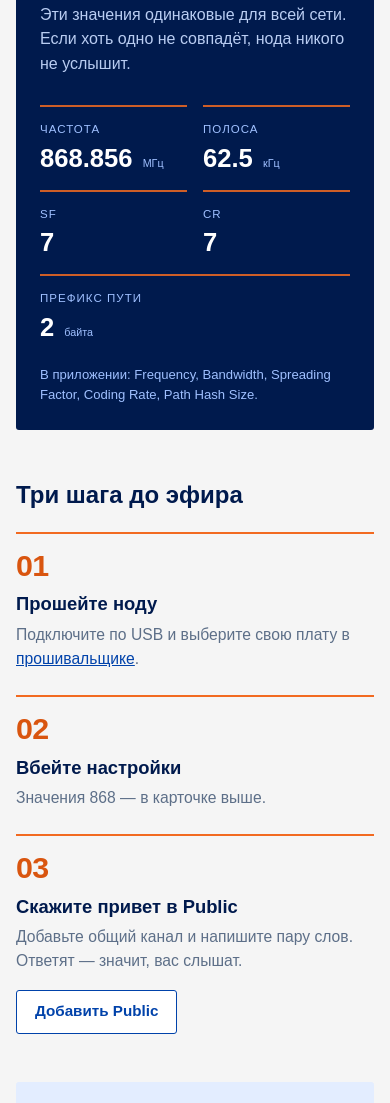
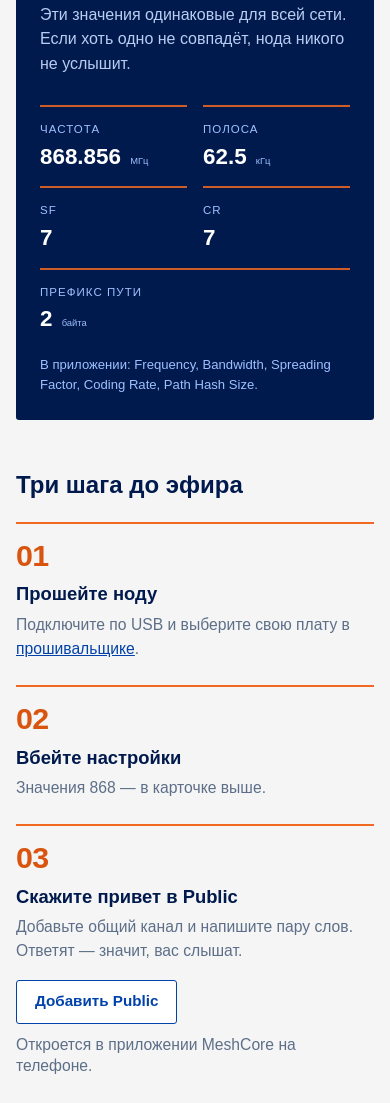
Before and after one commit to alexxxst/meshcore-site, a plain HTML site: page index.html in a window 390 px wide. Shown: the part 888-1991 px from the top of the page. Drawn offline with Linux system fonts and the light colour scheme.

Commit message:
fix: polish mobile settings and Public link hint

```diff
--- a/index.html
+++ b/index.html
@@ -6,8 +6,10 @@
   <title>MeshCore Санкт-Петербург — радиосеть без интернета</title>
   <meta name="description" content="Как подключиться к радиосети MeshCore в Петербурге: настройки 868 МГц, прошивка ноды и общий канал Public.">
   <meta name="theme-color" content="#0042aa">
+  <link rel="canonical" href="https://meshcore.spb.ru/">
   <link rel="icon" href="assets/favicon.png" type="image/png">
-  <link rel="stylesheet" href="style.css?v=4">
+  <link rel="apple-touch-icon" href="assets/favicon.png">
+  <link rel="stylesheet" href="style.css?v=5">
 
   <meta property="og:type" content="website">
   <meta property="og:url" content="https://meshcore.spb.ru/">
@@ -166,6 +168,7 @@
             <h3>Скажите привет в Public</h3>
             <p>Добавьте общий канал и напишите пару слов. Ответят — значит, вас слышат.</p>
             <a class="button button--secondary" href="meshcore://channel/add?name=Public&amp;secret=8b3387e9c5cdea6ac9e5edbaa115cd72">Добавить Public</a>
+            <p class="step__hint">Откроется в приложении MeshCore на телефоне.</p>
           </article>
         </div>
       </div>
--- a/style.css
+++ b/style.css
@@ -209,6 +209,7 @@ p {
 }
 
 .settings__item {
+  min-width: 0;
   padding-top: 14px;
   border-top: 2px solid rgba(242, 106, 33, 0.85);
 }
@@ -290,6 +291,13 @@ p {
   margin-top: 16px;
   padding: 10px 18px;
   font-size: 0.95rem;
+}
+
+.step__hint {
+  margin-top: 10px;
+  color: var(--muted);
+  font-size: 0.82rem;
+  line-height: 1.4;
 }
 
 /* ---------- wiki ---------- */
@@ -428,11 +436,11 @@ p {
   }
 
   .settings__grid {
-    grid-template-columns: repeat(2, 1fr);
+    grid-template-columns: repeat(2, minmax(0, 1fr));
   }
 
   .settings dd {
-    font-size: clamp(1.6rem, 6vw, 1.8rem);
+    font-size: clamp(1.4rem, 5.5vw, 1.8rem);
   }
 
   .settings__item:last-child {
```
Also changed, not shown: 1 other file.
